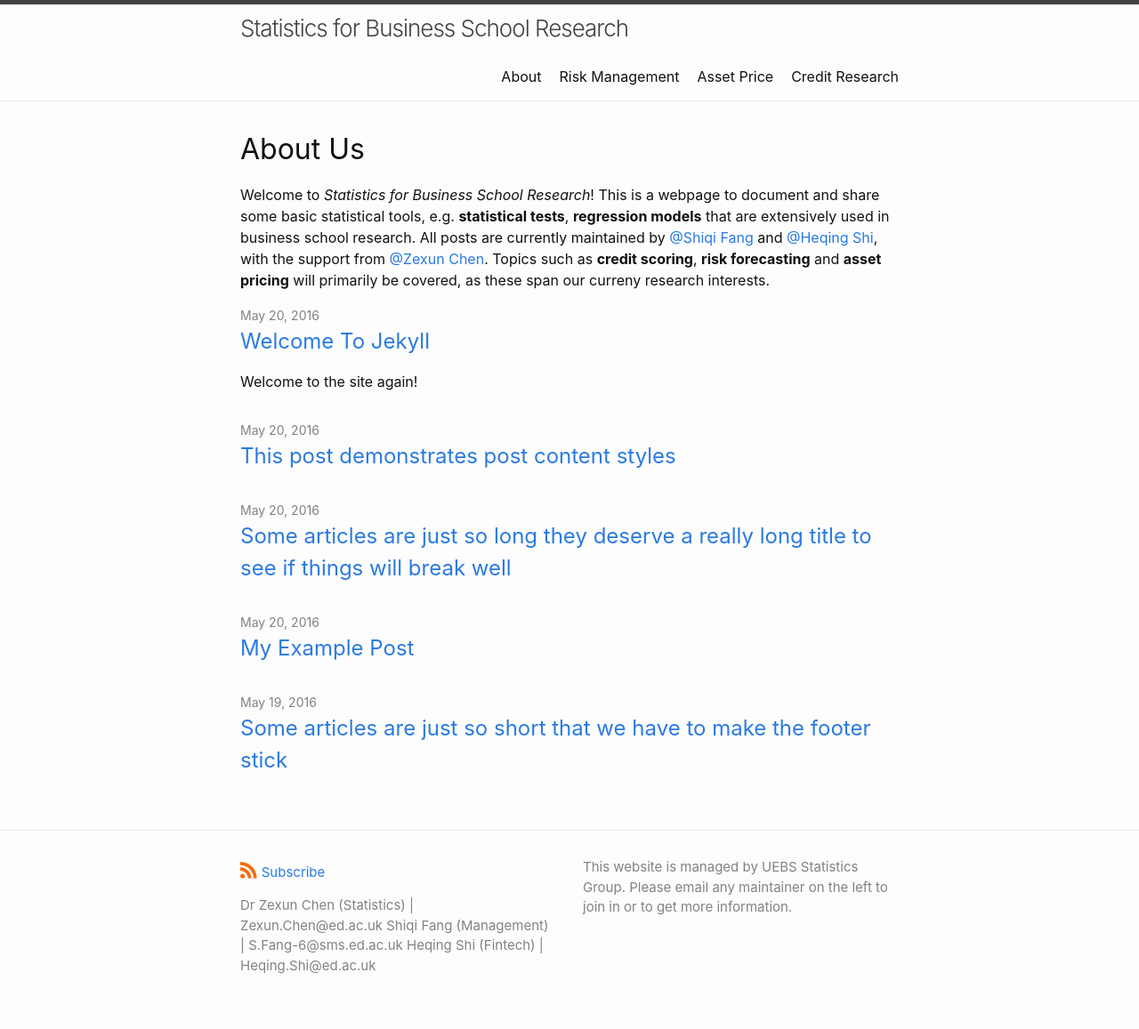
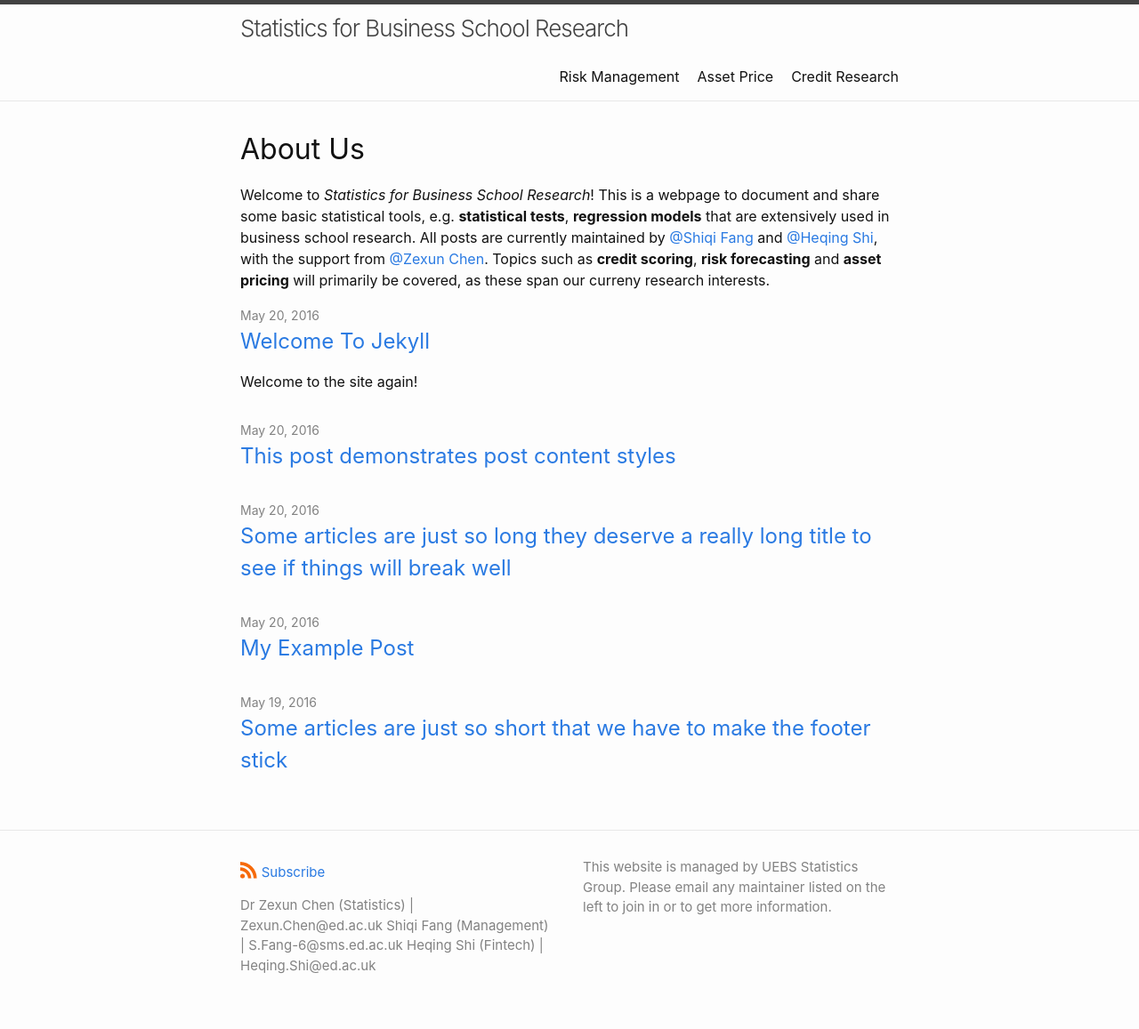
Before and after one commit to uebs-stats-group/stats-tools, a Jekyll site: the page built from index.md, in a window 1280 px wide. Shown: the whole page at 89% size. Built offline with Jekyll 4.4.1, drawn with Linux system fonts in a browser that asks for light colours.

Commit message:
update menu design

```diff
--- a/_config.yml
+++ b/_config.yml
@@ -13,7 +13,7 @@ author:
 # If you want to omit the line-break after the end of text, use `>-` instead.
 description: >
   This website is managed by UEBS Statistics Group.
-  Please email any maintainer on the left to join in or to get more information.
+  Please email any maintainer listed on the left to join in or to get more information.
 
 # Build settings
 
@@ -34,7 +34,7 @@ plugins:
 # If you want to link only specific pages in your header, use this and add the path to the pages
 # in order as they should show up.
 header_pages:
-  - about.md
+  #- about.md
   - risk.md
   - return.md
   - credit.md
```
